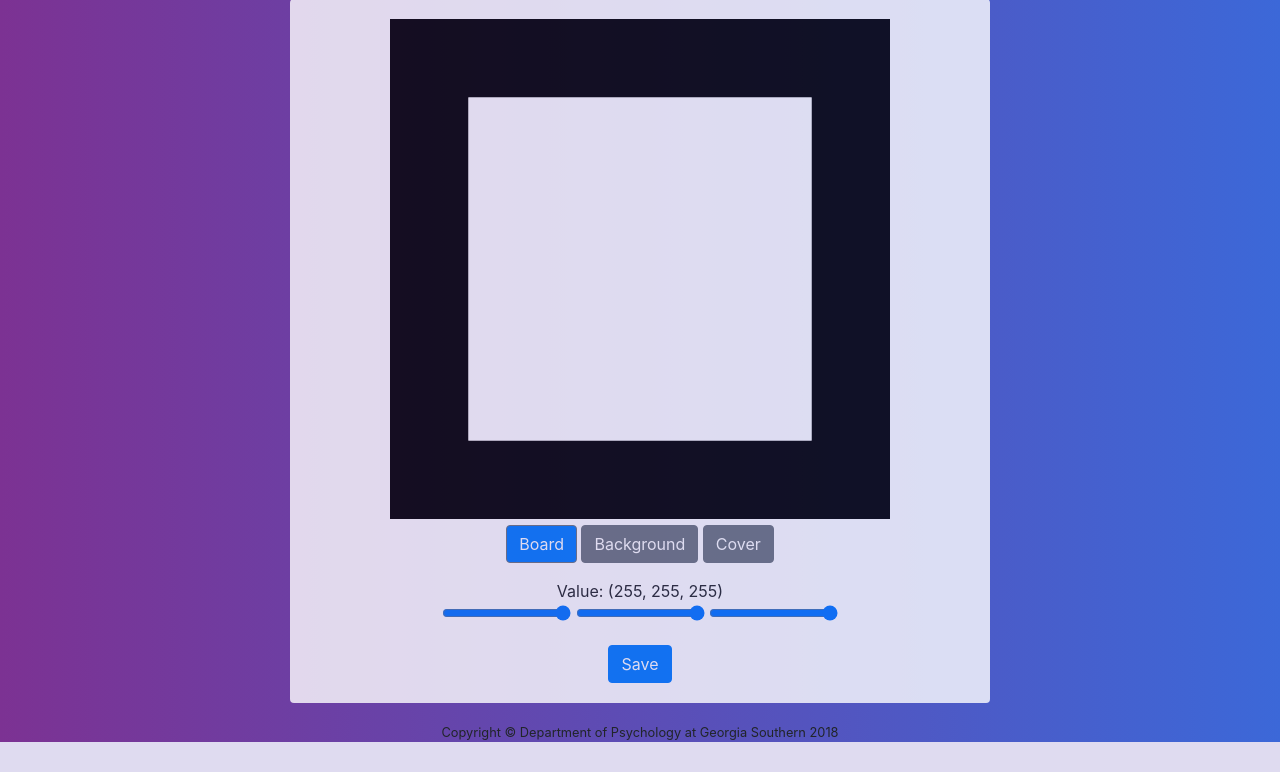
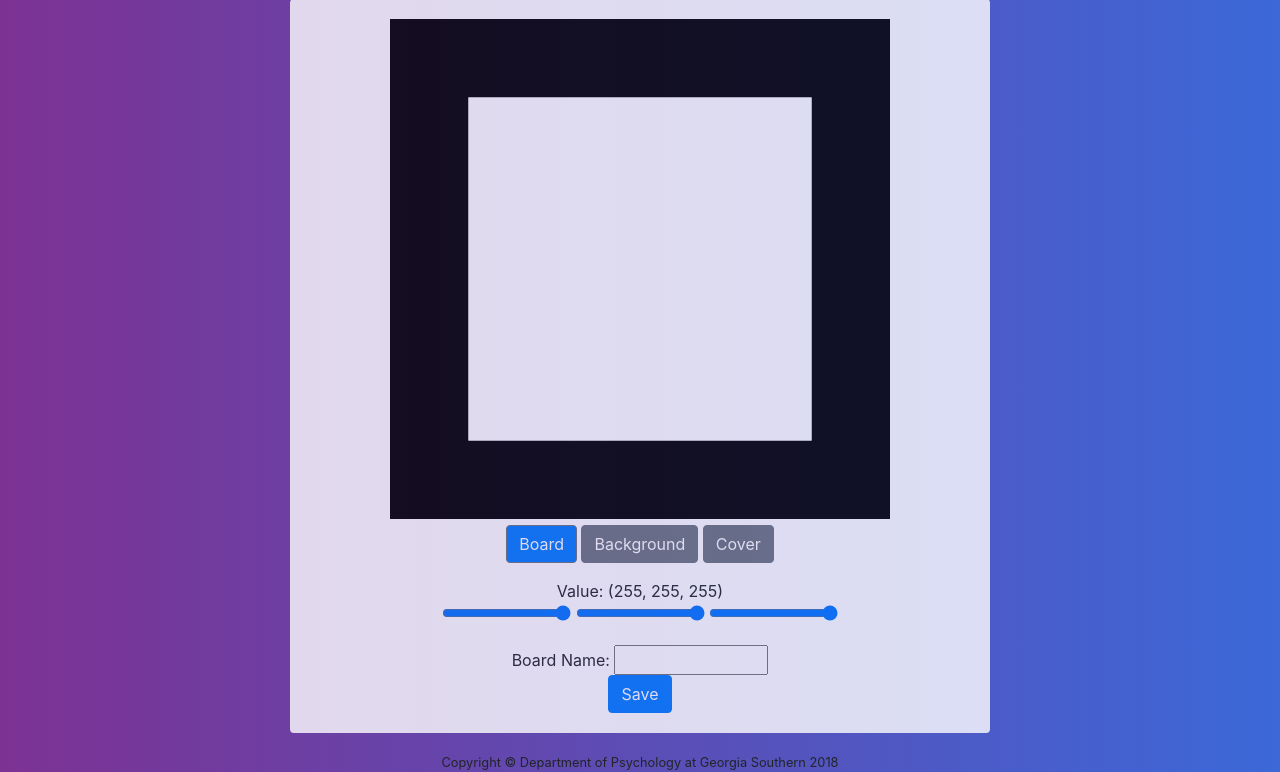
Before and after one commit to fredIV/django-sosa, a Django app: template templates/pages/create_board.html in a window 1280 px wide. Shown: the part 121-893 px from the top of the page. Before the commit the page ends 863 px from the top, so only its background shows below. Run offline with Django 3.2, Linux system fonts and the light colour scheme; the template is opened without the code that fills it, so the values that code supplies are empty; parts of the project's set-up code (start-up, migrations or seed data) failed here and were passed over; some libraries are stand-ins or nearby versions.

Commit message:
Added a board name text field on create board page

```diff
--- a/templates/pages/create_board.html
+++ b/templates/pages/create_board.html
@@ -52,6 +52,8 @@
 
    <script>
         function sendBoard() {
+            {#Maybe change this function to pull the right attribute#}
+            $("#BoardName").val($("#BoardNameSubmit").value);
             $("#BoardRsubmit").val($("#BoardRvalue").value);
             $("#BoardGsubmit").val($("#BoardGvalue").value);
             $("#BoardBsubmit").val("value", $("#BoardBvalue").value);
@@ -62,7 +64,13 @@
    </script>
 
     <div>
+    Board Name:
+    <input type="text" id="BoardName" maxlength="10" size="10px">
+    </div>
+
+    <div>
         <form onsubmit="sendBoard()">
+            <input type="hidden" id="BoardNameSubmit">
             <input type="hidden" id="BoardRsubmit">
             <input type="hidden" id="BoardGsubmit">
             <input type="hidden" id="BoardBsubmit">
```
